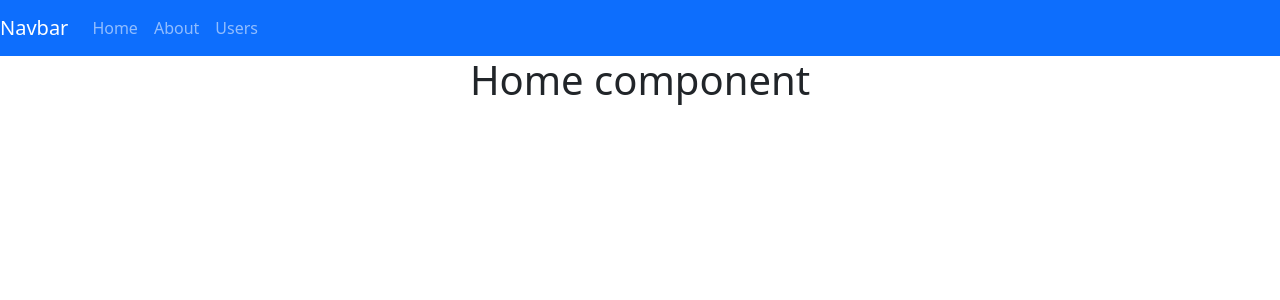
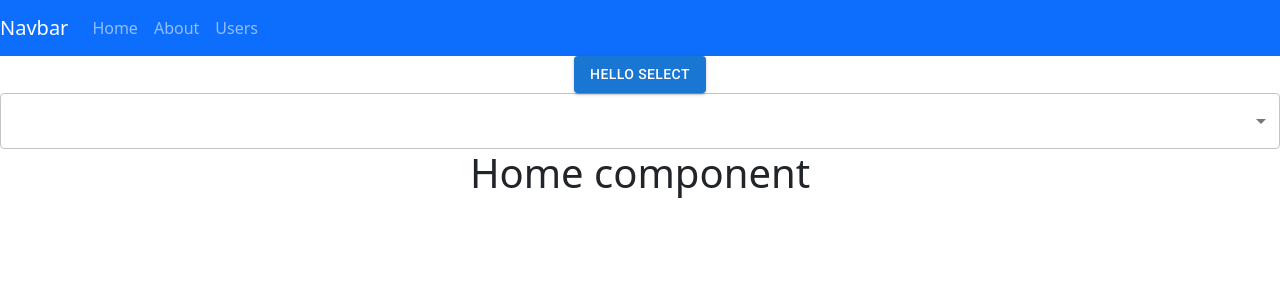
Before and after one commit to smithWEBtek/react-pwa, a React (Create React App) app: page / in a window 1280 px wide. Shown: the top 300 px of the page. Built offline with nearby package versions, Linux system fonts and the light colour scheme.

Commit message:
Add select component

```diff
--- a/package.json
+++ b/package.json
@@ -3,6 +3,11 @@
   "version": "0.1.0",
   "private": true,
   "dependencies": {
+    "@emotion/react": "^11.10.0",
+    "@emotion/styled": "^11.10.0",
+    "@mui/icons-material": "^5.8.4",
+    "@mui/material": "^5.10.1",
+    "@mui/styled-engine-sc": "^5.10.1",
     "@testing-library/jest-dom": "^5.11.4",
     "@testing-library/react": "^11.1.0",
     "@testing-library/user-event": "^12.1.10",
@@ -12,6 +17,7 @@
     "react-dom": "^17.0.2",
     "react-router-dom": "^5.2.0",
     "react-scripts": "^1.1.5",
+    "styled-components": "^5.3.5",
     "web-vitals": "^1.0.1"
   },
   "scripts": {
--- a/public/index.html
+++ b/public/index.html
@@ -1,20 +1,20 @@
 <!DOCTYPE html>
 <html lang="en">
+
 <head>
   <meta charset="utf-8" />
   <link rel="icon" href="%PUBLIC_URL%/favicon.ico" />
   <meta name="viewport" content="width=device-width, initial-scale=1" />
   <meta name="theme-color" content="#000000" />
-    <meta
-      name="description"
-      content="Web site created using create-react-app"
-    />
+  <meta name="description" content="Web site created using create-react-app" />
   <link rel="apple-touch-icon" href="%PUBLIC_URL%/logo192.png" />
   <!--
       manifest.json provides metadata used when your web app is installed on a
       user's mobile device or desktop. See https://developers.google.com/web/fundamentals/web-app-manifest/
     -->
   <link rel="manifest" href="%PUBLIC_URL%/manifest.json" />
+  <link rel="stylesheet" href="https://fonts.googleapis.com/css?family=Roboto:300,400,500,700&display=swap" />
+
   <!--
       Notice the use of %PUBLIC_URL% in the tags above.
       It will be replaced with the URL of the `public` folder during the build.
@@ -26,6 +26,7 @@
     -->
   <title>React PWA App</title>
 </head>
+
 <body>
   <noscript>You need to enable JavaScript to run this app.</noscript>
   <div id="root"></div>
@@ -40,4 +41,5 @@
       To create a production bundle, use `npm run build` or `yarn build`.
     -->
 </body>
+
 </html>
--- a/src/App.js
+++ b/src/App.js
@@ -6,6 +6,14 @@ import About from './About';
 import Home from './Home';
 import Users from './Users';
 import { Link, Route, BrowserRouter as Router, Switch } from 'react-router-dom';
+import Button from '@mui/material/Button';
+import FormControlSelect from './FormControlSelect';
+
+const selectItems = [
+  { id: 1, name: 'small' },
+  { id: 2, name: 'medium' },
+  { id: 3, name: 'large' },
+]
 
 function App() {
   return (
@@ -19,6 +27,9 @@ function App() {
             <Link className="nav-link" to="/users">Users</Link>
           </Nav>
         </Navbar>
+        <Button variant="contained">Hello Select</Button>
+        <FormControlSelect items={selectItems}></FormControlSelect>
+
         <Switch>
           <Route path="/about" component={About}></Route>
           <Route path="/users" component={Users}></Route>
--- /dev/null
+++ b/src/FormControlSelect.js
@@ -0,0 +1,22 @@
+import React from 'react';
+import { FormControl, InputLabel, Select, MenuItem } from '@mui/material';
+
+const FormControlSelect = (selectItems) => {
+  console.log(selectItems);
+  const selectMenuItems = selectItems.items.map(item => (
+    <MenuItem value={item.name}>{item.name}</MenuItem>
+  ))
+  return (
+    <FormControl fullWidth>
+      <Select
+        labelId="demo-simple-select-label"
+        id="demo-simple-select"
+        value="size"
+      >
+        {selectMenuItems}
+      </Select>
+    </FormControl>
+  )
+}
+
+export default FormControlSelect;
```
Also changed, not shown: 1 other file (tests, documents, lock files or other folders). Lines whose indentation alone changed are shown as unchanged.
